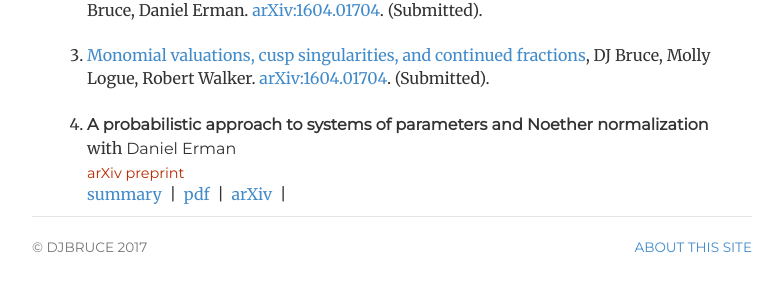
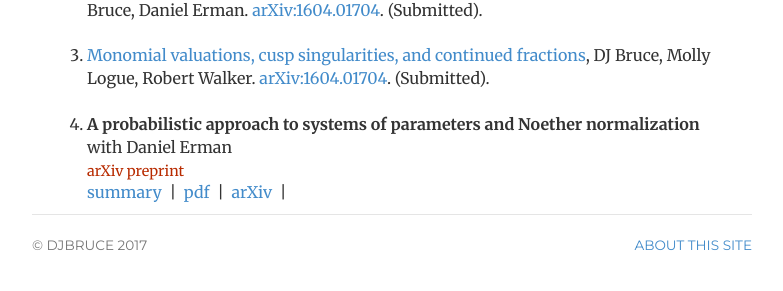
Before and after one commit to julietteBruce/old-homepage, a Jekyll site: the page built from research/index.html, in a window 1280 px wide. Shown: the part 327-618 px from the top of the page, without its empty margins (248-1031 px from the left). Built offline with Jekyll 4.4.1, drawn with Linux system fonts in a browser that asks for light colours.

Commit message:
Change Font

```diff
--- a/css/style.css
+++ b/css/style.css
@@ -93,16 +93,16 @@
 	font-family: 'Montserrat', Helvetica, sans-serif; }
 
 .title {
-  font-family: 'Montserrat', Helvetica, sans-serif;
+  font-family: 'Merriweather', Georgia, Time;
   font-weight: bold;
 }
 
 .coauthor {
-  font-family: 'Montserrat', Helvetica, sans-serif;
+  font-family: 'Merriweather', Georgia, Time;
 }
 
 .journal {
-  font-family: 'Montserrat', Helvetica, sans-serif;
+  font-family: 'Merriweather', Georgia, Time;
   font-size: 90%;
   color: #b82b00;
 }
```
